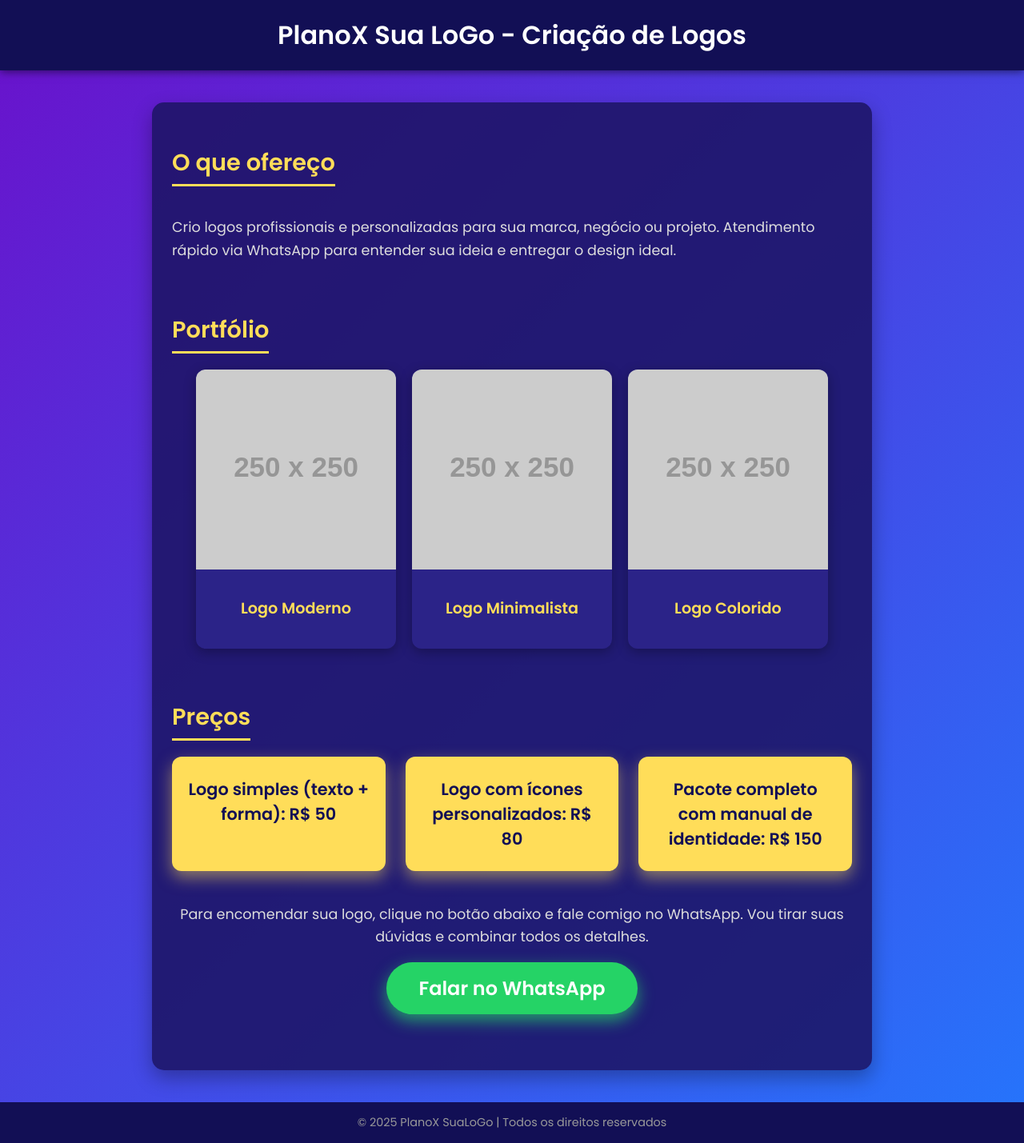
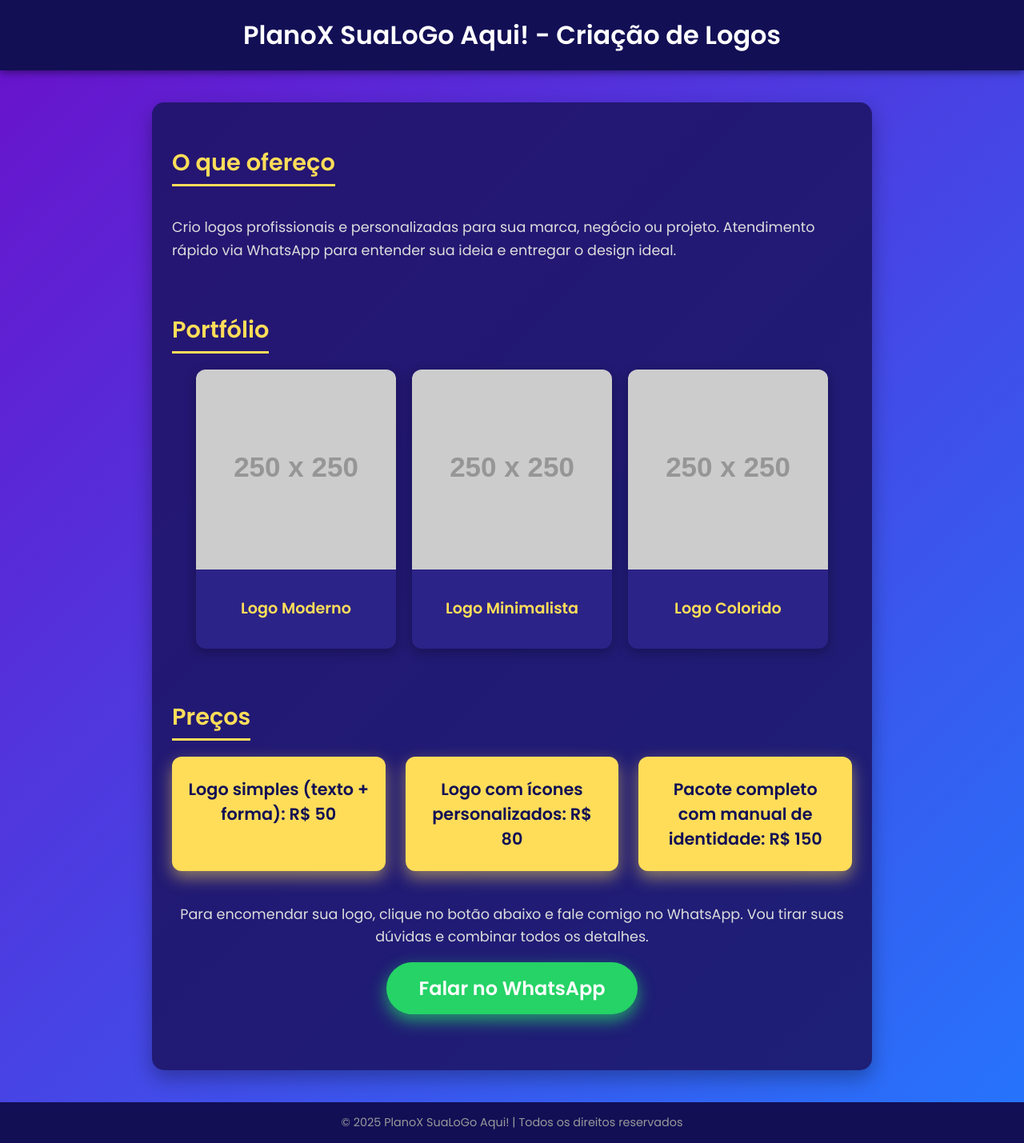
Before and after one commit to Ribeiro2304/Plano-X-, a plain HTML site: page index.html in a window 1280 px wide. Shown: the whole page at 80% size. Drawn offline with Linux system fonts and the light colour scheme; placeholder pictures from the web are drawn by us.

Commit message:
Sua LoGo

```diff
--- a/index.html
+++ b/index.html
@@ -3,7 +3,7 @@
 <head>
 <meta charset="UTF-8" />
 <meta name="viewport" content="width=device-width, initial-scale=1" />
-<title>PlanoX SuaLoGo - Sua Identidade Visual Aqui!</title>
+<title>PlanoX SuaLoGo Aqui! - Criação de Logos,Montando Seu Sonho </title>
 <link href="https://fonts.googleapis.com/css2?family=Poppins:wght@400;600&display=swap" rel="stylesheet" />
 <style>
   * {
@@ -148,7 +148,7 @@
 </head>
 <body>
 <header>
-  PlanoX Sua LoGo - Criação de Logos
+  PlanoX SuaLoGo Aqui! - Criação de Logos
 </header>
 <main>
   <section>
@@ -188,7 +188,7 @@
   </section>
 </main>
 <footer>
-  &copy; 2025 PlanoX SuaLoGo | Todos os direitos reservados
+  &copy; 2025 PlanoX SuaLoGo Aqui! | Todos os direitos reservados
 </footer>
 </body>
 </html>
```
